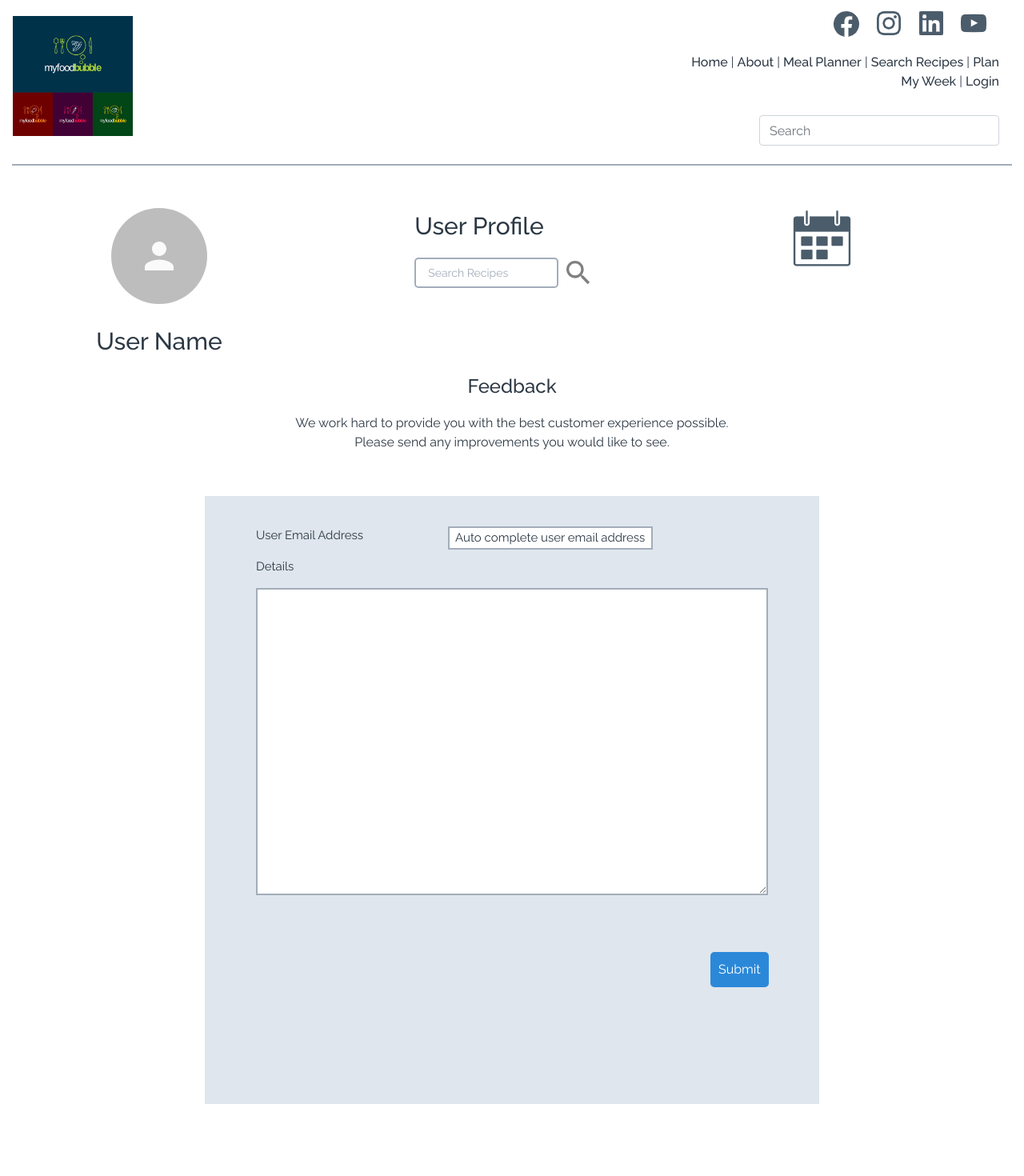
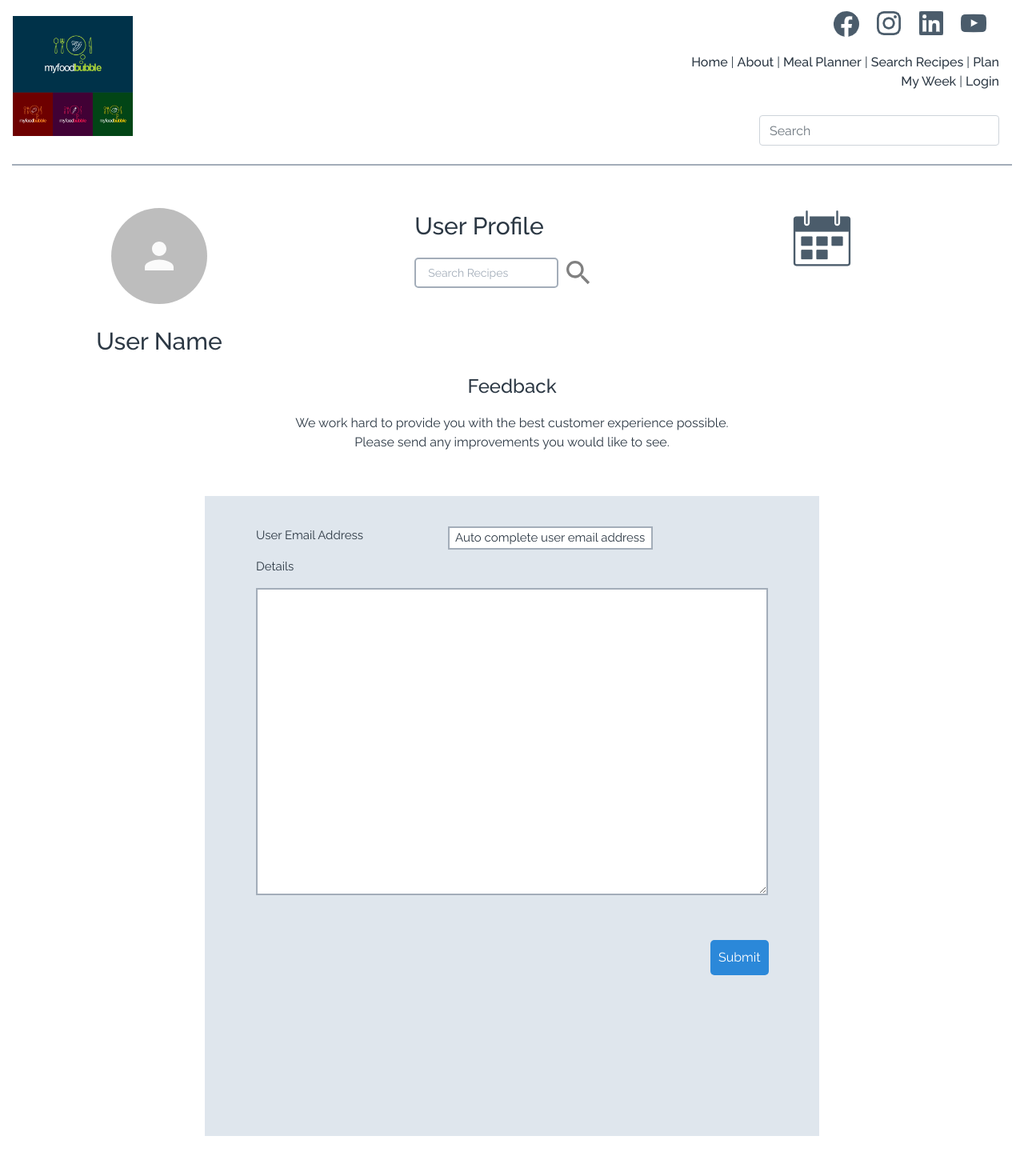
Before and after one commit to ammarjussa/foodbubble, a React (Create React App) app: page /feedback in a window 1280 px wide. Shown: the top 1470 px of the page at 80% size. Built offline with nearby package versions, Linux system fonts and the light colour scheme.

Commit message:
button corrected

```diff
--- a/src/assets/styles/_components.scss
+++ b/src/assets/styles/_components.scss
@@ -203,7 +203,7 @@
 
   .feedback-form {
     width: 60vw;
-    height: 95vh;
+    height: 100vh;
     background-color: #dfe6ed;
     margin-top: 3%;
     margin-bottom: 10%;
@@ -239,7 +239,7 @@
       border: none;
       padding: 10px;
       border-radius: 5px;
-      margin-top: 10%;
+      margin-top: 8%;
       align-self: flex-end;
       margin-right: 9%;
     }
```
